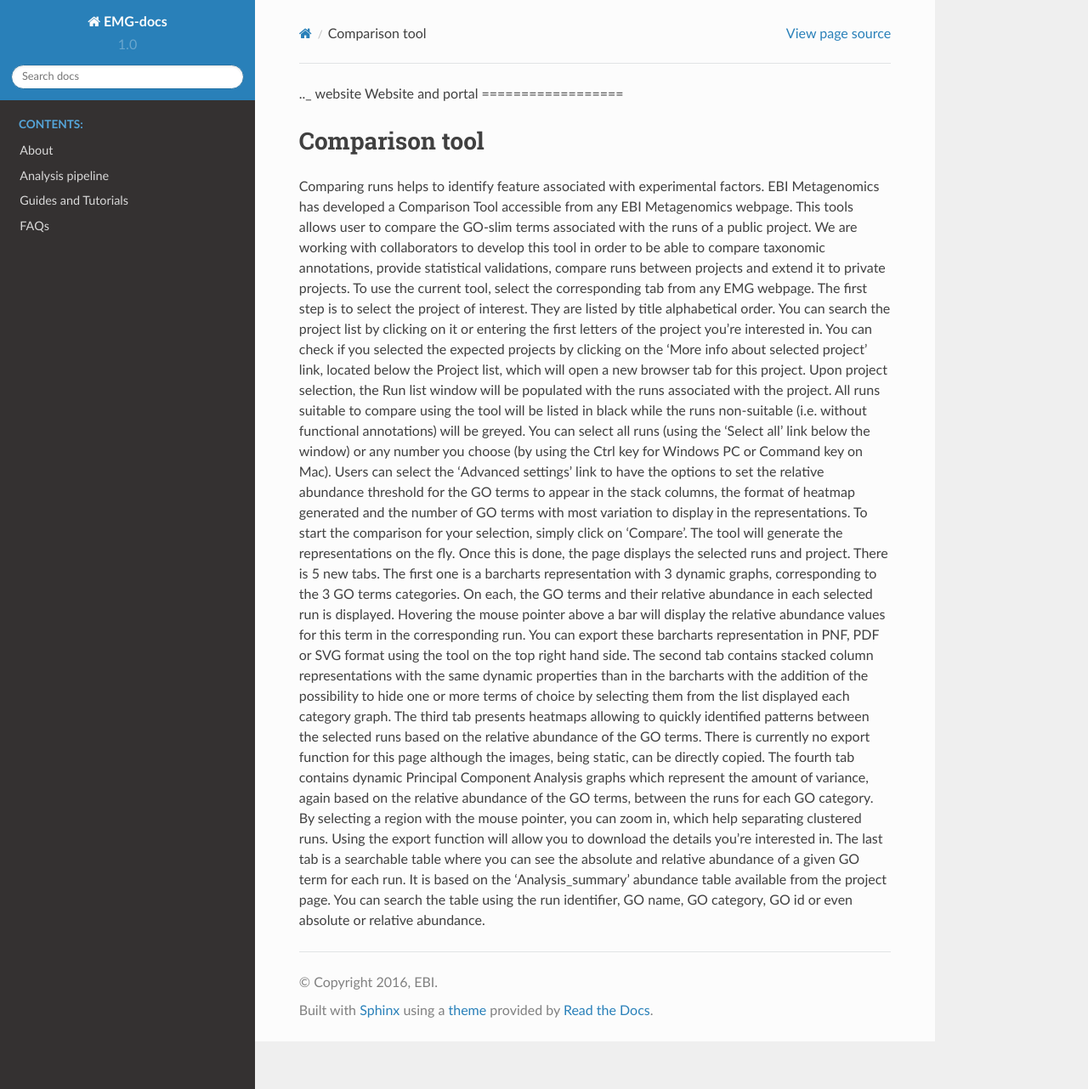
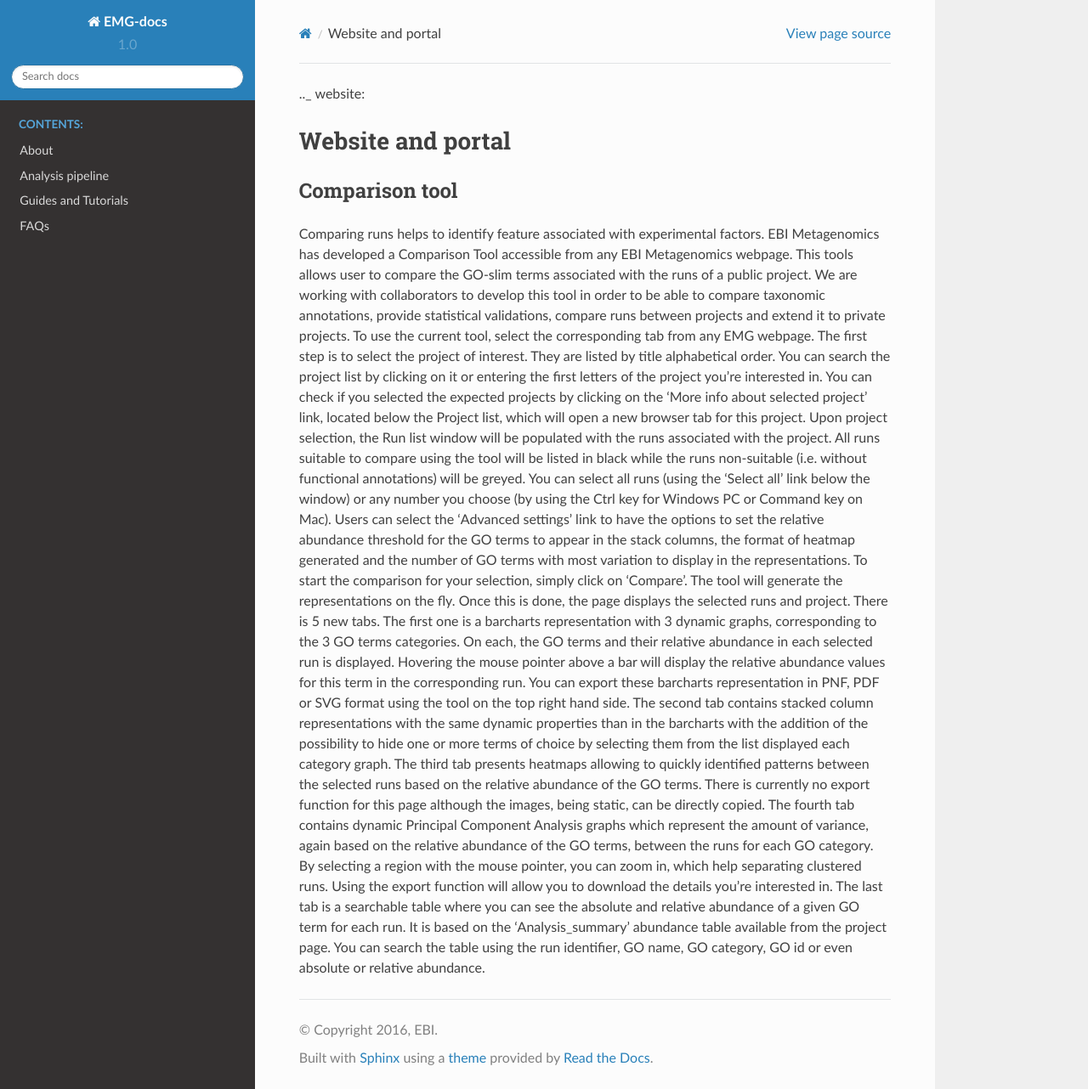
Before and after one commit to EBI-Metagenomics/EMG-docs, a Sphinx documentation site: the page built from docs/portal.rst, in a window 1280 px wide and 1282 px high. Shown: the whole window at 85% size. Built offline with Sphinx 7.4.7 and the Read the Docs theme 2.0.0, drawn with Linux system fonts in a browser that asks for light colours.

Commit message:
Update portal.rst

```diff
--- a/docs/portal.rst
+++ b/docs/portal.rst
@@ -1,4 +1,5 @@
-.._ website
+.._ website:
+
 Website and portal
 ==================
 
```
